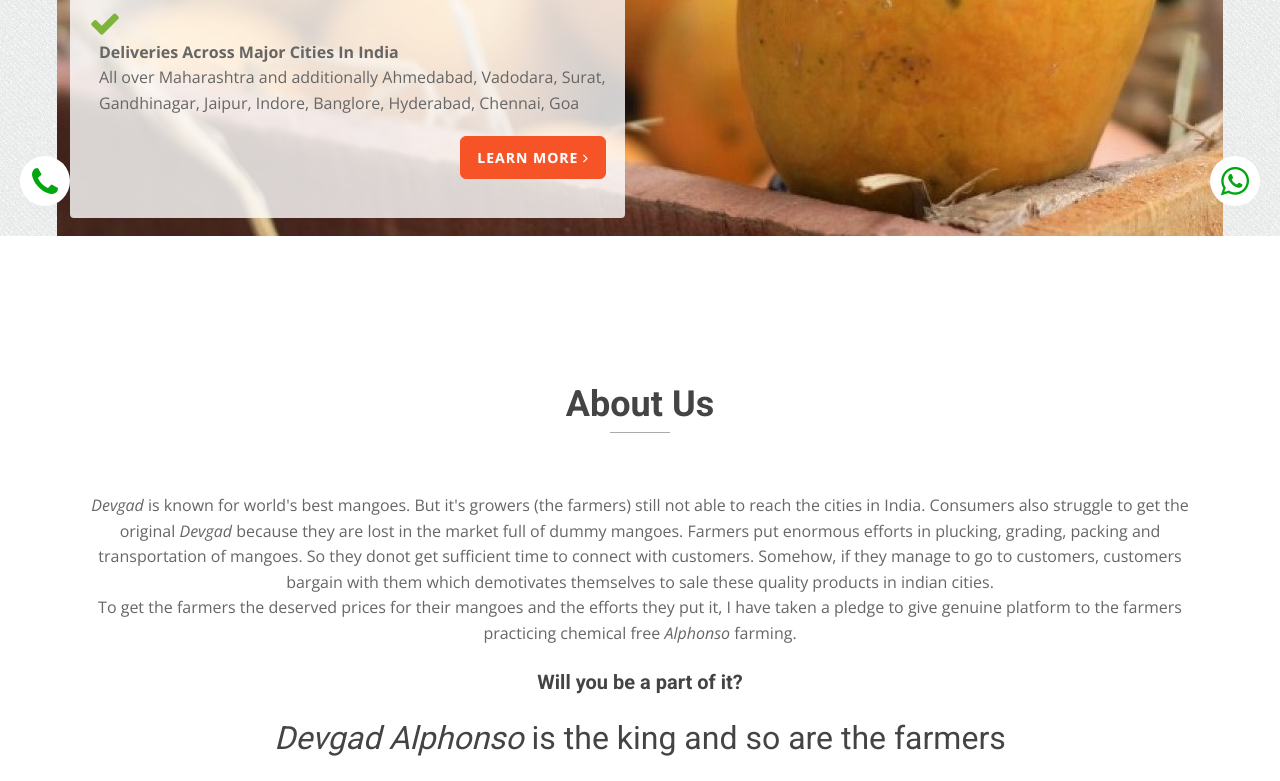
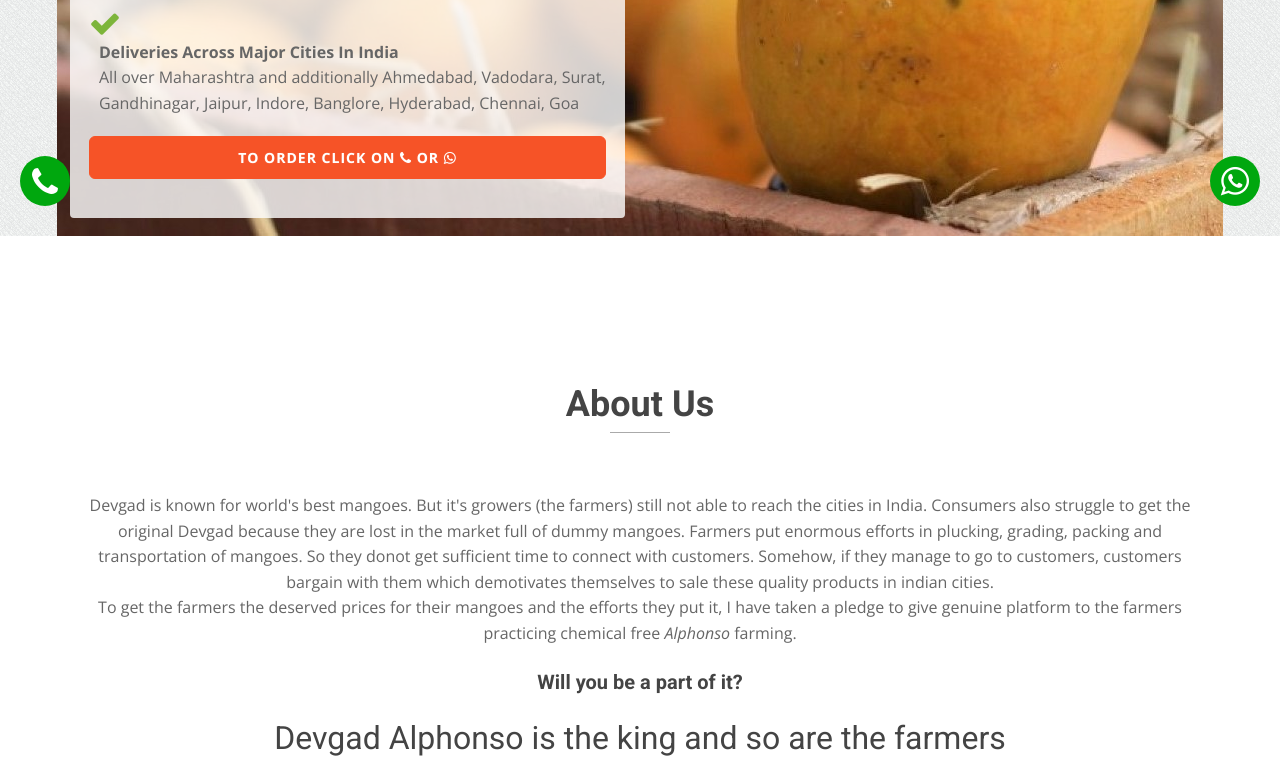
Before and after one commit to Sumit1311/malpani-mangoes, a website: page public/index.html in a window 1280 px wide. Shown: the part 574-1355 px from the top of the page. Drawn offline with nearby package versions, Linux system fonts and the light colour scheme.

Commit message:
Modifying the learn more button

```diff
--- a/public/css/style.css
+++ b/public/css/style.css
@@ -286,10 +286,13 @@ Navigation
 }
 
 .navbar.navbar-custom .navigation {
-	padding-bottom: 15px;
-
-}
-
+	/*padding-bottom: 15px;*/
+
+}
+
+.to-order{
+	width:100%
+}
 
 .navbar {
     margin-bottom: 0;
@@ -1369,7 +1372,7 @@ footer .sub-footer  p {
 	height:50px;
     bottom:20px;
 	left:20px;
-	background: rgb(255, 255, 255);
+	background: rgb(0, 167, 14);
 -webkit-border-radius: 2px 2px 0 0;
 	-moz-border-radius: 2px 2px 0 0;
 	border-radius:  50px 50px 50px 50px;
@@ -1384,11 +1387,11 @@ a.righticon {
 a.righticon:hover,a.righticon:active,a.righticon:focus {
 	opacity:1;
 	text-decoration:none;
-	background: rgb(255, 255, 255);
+	background: rgb(0, 167, 14);
 }
 a.righticon i {
 	margin-top: 10px;
-	color: rgb(0, 167, 14);
+	color:rgb(255, 255, 255);
 	font-size: 33px;
 }
 a.righticon i:hover {
@@ -1402,7 +1405,7 @@ a.righticon i:hover {
 	height:50px;
     bottom:20px;
 	right:20px;
-	background: rgb(255, 255, 255);
+	background: rgb(0, 167, 14);
 -webkit-border-radius: 2px 2px 0 0;
 	-moz-border-radius: 2px 2px 0 0;
 	border-radius:  50px 50px 50px 50px;
@@ -1417,11 +1420,11 @@ a.lefticon {
 a.lefticon:hover,a.lefticon:active,a.lefticon:focus {
 	opacity:1;
 	text-decoration:none;
-	background: rgb(255, 255, 255);
+	background:  rgb(0, 167, 14);
 }
 a.lefticon i {
 	margin-top: 9px;
-	color: rgb(0, 167, 14);
+	color:  rgb(255, 255, 255);
 	font-size: 33px;
 }
 a.lefticon i:hover {
@@ -2011,7 +2014,7 @@ a.btn:focus{
 		width: 100%;
 	}
 	.intro-content {
-		padding:250px 0 0;
+		padding:190px 0 0;
 	}
 
 }
--- a/public/index.html
+++ b/public/index.html
@@ -58,7 +58,8 @@
             <i class="fa fa-bars"></i>
           </button>
           <a class="navbar-brand" href="index.html">
-            <img src="img/logo.png" alt="" width="150" height="40" />
+            <!--<img src="img/logo.png" alt="" width="150" height="40" />-->
+            Malpani Mangoes
           </a>
         </div>
 
@@ -112,7 +113,11 @@
                         Vadodara, Surat, Gandhinagar, Jaipur, Indore, Banglore, Hyderabad, Chennai, Goa</span></li>
                   </ul>
                   <p class="text-right wow bounceIn" data-wow-delay="0.4s">
-                    <a href="#" class="btn btn-skin btn-lg">Learn more <i class="fa fa-angle-right"></i></a>
+                    <a class="btn btn-skin btn-lg to-order">To order click on <i class="fa fa-phone active"
+                        aria-hidden="true"></i> or
+
+                      <i class="fa fa-whatsapp active"></i>
+                    </a>
                   </p>
                 </div>
               </div>
@@ -141,7 +146,10 @@
                 Gandhinagar, Jaipur, Indore, Banglore, Hyderabad, Chennai, Goa</span></li>
           </ul>
           <p class="text-right wow bounceIn" data-wow-delay="0.4s">
-            <a href="#" class="btn btn-skin btn-lg">Learn more <i class="fa fa-angle-right"></i></a>
+            <a class="btn btn-skin btn-lg to-order">To order click on <i class="fa fa-phone active"
+                aria-hidden="true"></i> or
+
+              <i class="fa fa-whatsapp active"></i></a>
           </p>
         </div>
       </div>
@@ -756,8 +764,8 @@
       <div class="container">
         <div class="row">
           <div class="col-lg-12 col-md-12 col-sm-12 col-xs-12 text-center">
-            <i>Devgad</i> is known for world's best mangoes. But it's growers (the farmers) still not able to reach the
-            cities in India. Consumers also struggle to get the original <i>Devgad</i> because they are lost in the
+            Devgad is known for world's best mangoes. But it's growers (the farmers) still not able to reach the
+            cities in India. Consumers also struggle to get the original Devgad because they are lost in the
             market full of dummy mangoes. Farmers put enormous efforts in plucking, grading, packing and transportation
             of mangoes. So they donot get sufficient time to connect with customers. Somehow, if they manage to go to
             customers, customers bargain with them which demotivates themselves to sale these quality products in indian
@@ -768,7 +776,7 @@
             <br>
             <br>
             <h6><b>Will you be a part of it?</b></h6>
-            <h3><i>Devgad Alphonso</i> is the king and so are the farmers</h3>
+            <h3>Devgad Alphonso is the king and so are the farmers</h3>
             <img src="/img/photo/0.png" width="300px" height="300px" class="img-rounded"></img>
           </div>
 
```
